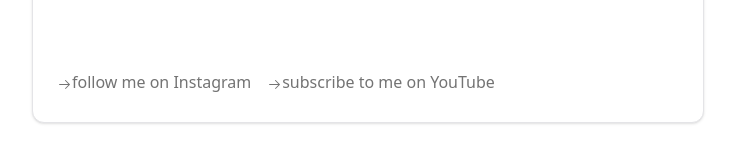
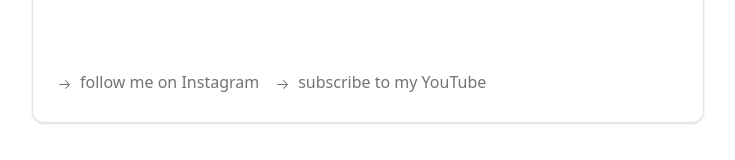
Before and after one commit to pascalporedda/www-pascal-poredda-de, a Next.js app: page / in a window 1280 px wide. Shown: the part 431-591 px from the top of the page, without its empty margins (0-735 px from the left). Built offline with nearby package versions, Linux system fonts and the light colour scheme.

Commit message:
add spacing

```diff
--- a/src/app/page.tsx
+++ b/src/app/page.tsx
@@ -60,7 +60,7 @@ export default async function Home() {
         <ul className="flex flex-col md:flex-row mt-8 space-x-0 md:space-x-4 space-y-2 md:space-y-0 font-sm text-neutral-500 dark:text-neutral-400">
           <li>
             <a
-              className="flex items-center hover:text-neutral-700 dark:hover:text-neutral-200 transition-all"
+              className="flex items-center hover:text-neutral-700 dark:hover:text-neutral-200 transition-all space-x-2"
               rel="noopener noreferrer"
               target="_blank"
               href="https://instagram.com/pascal.poredda"
@@ -71,13 +71,13 @@ export default async function Home() {
           </li>
           <li>
             <a
-              className="flex items-center hover:text-neutral-700 dark:hover:text-neutral-200 transition-all"
+              className="flex items-center hover:text-neutral-700 dark:hover:text-neutral-200 transition-all space-x-2"
               rel="noopener noreferrer"
               target="_blank"
               href="https://youtube.com/@pascalporedda"
             >
               <ArrowRightIcon />
-              <p className="h-7">subscribe to me on YouTube</p>
+              <p className="h-7">subscribe to my YouTube</p>
             </a>
           </li>
         </ul>
```
